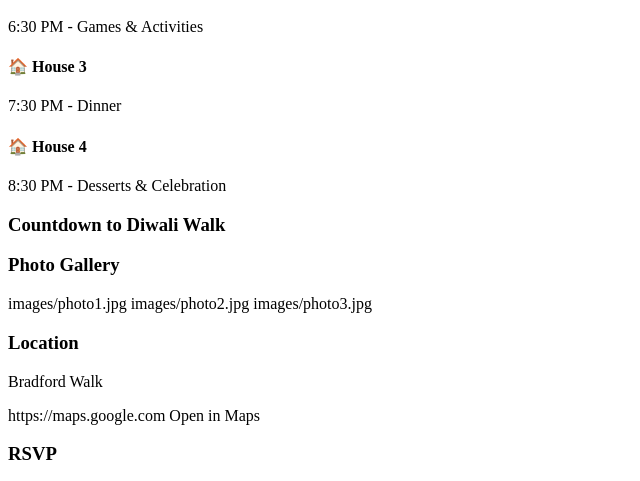
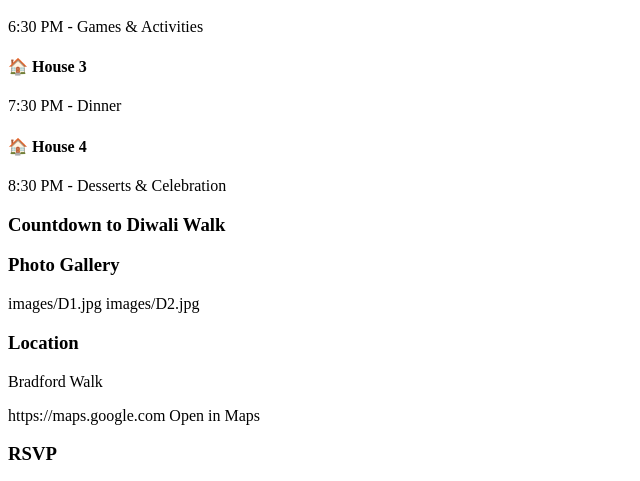
Before and after one commit to tskoasis/diwali-walk-2026, a plain HTML site: page index.html in a window 1280 px wide. Shown: the part 1160-1641 px from the top of the page, without its empty margins (0-640 px from the left). Drawn offline with Linux system fonts and the light colour scheme.

Commit message:
Update image paths in photo gallery

```diff
--- a/index.html
+++ b/index.html
@@ -145,9 +145,9 @@ Let's create beautiful memories together.
 
 <div class="gallery">
 
-images/photo1.jpg
-images/photo2.jpg
-images/photo3.jpg
+images/D1.jpg
+images/D2.jpg
+
 
 </div>
 
```
